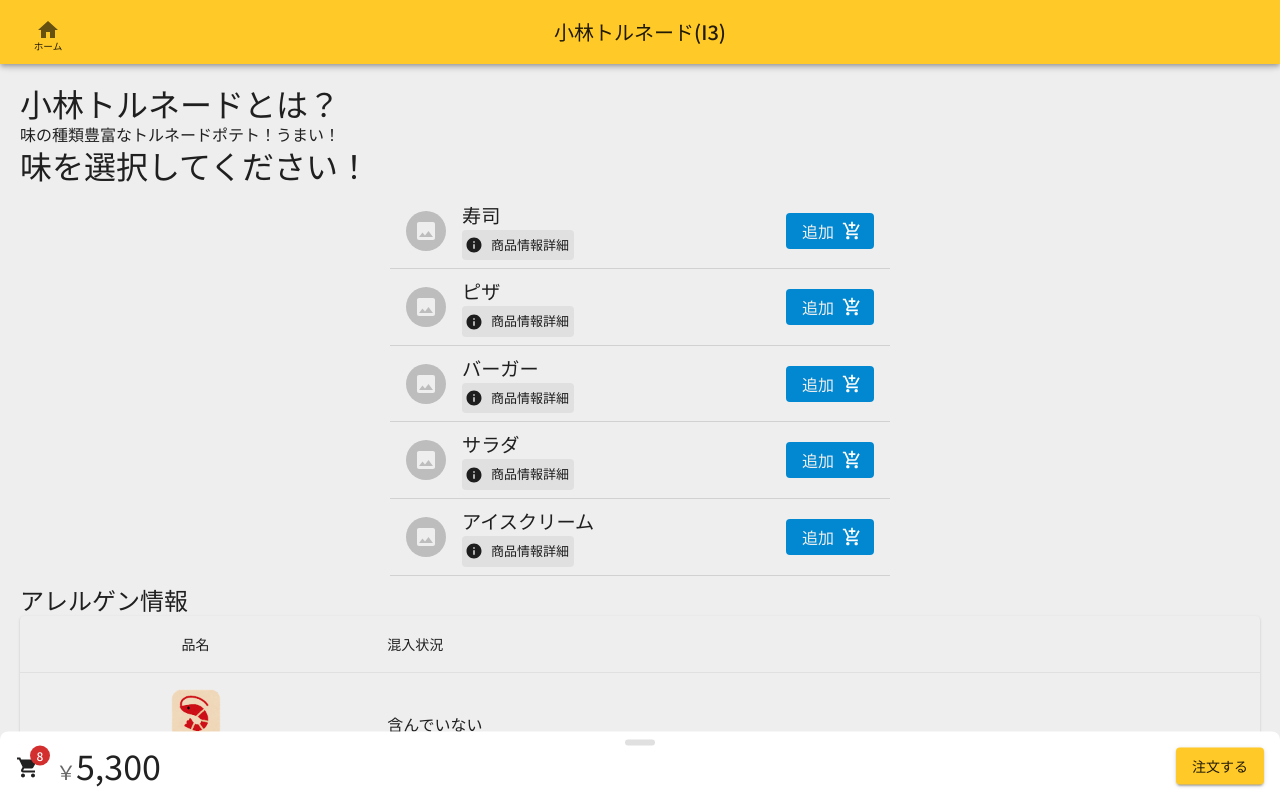
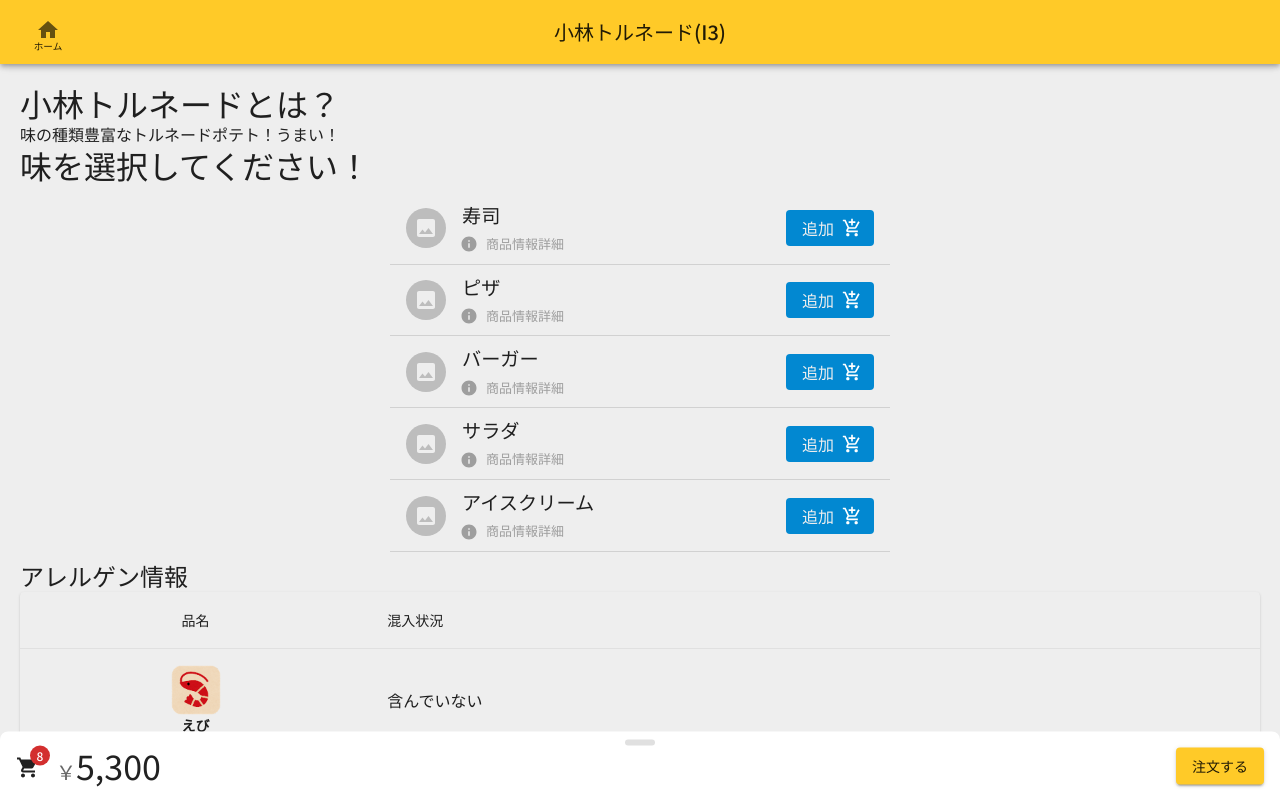
Before and after one commit to dokimiki/scfes23-foodorder, a Next.js app: page /I3/order/menus in a window 1280 px wide. Shown: the top 798 px of the page. Built offline with nearby package versions, Linux system fonts and the light colour scheme.

Commit message:
change color

```diff
--- a/src/app/[shop_id]/order/menus/MenuItemPaper.tsx
+++ b/src/app/[shop_id]/order/menus/MenuItemPaper.tsx
@@ -45,11 +45,9 @@ export default function MenuItemPaper({ name, price, onClickAddToCart }: { name:
                         startIcon={<InfoIcon />}
                         variant="text"
                         sx={{
-                            color: theme.palette.getContrastText(grey[300]),
-                            backgroundColor: grey[300],
-                            "&:hover": {
-                                backgroundColor: grey[500],
-                            },
+                            padding: 0,
+                            color: grey[500],
+                            backgroundColor: "#0000",
                         }}
                     >
                         商品情報詳細
```
